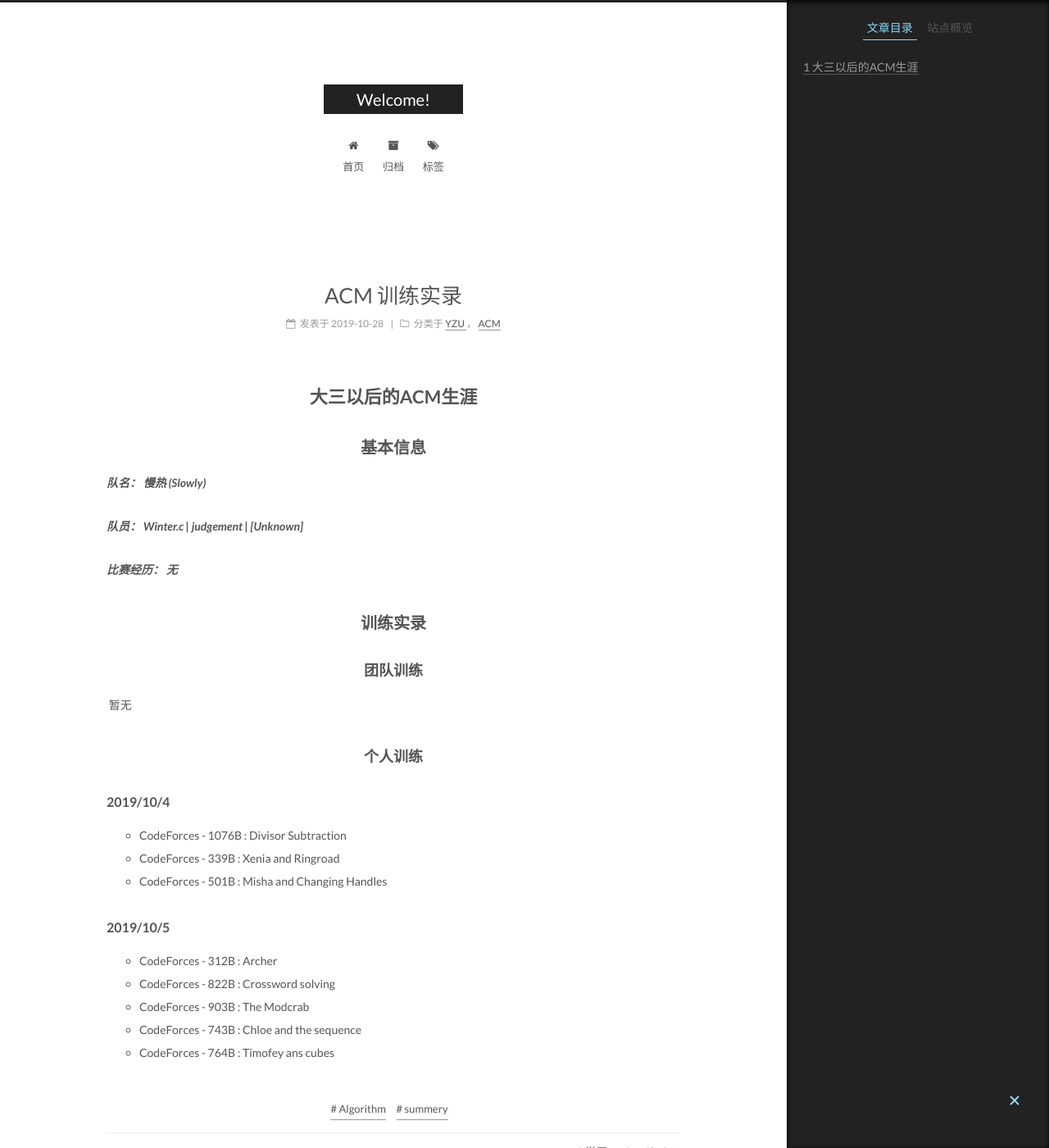
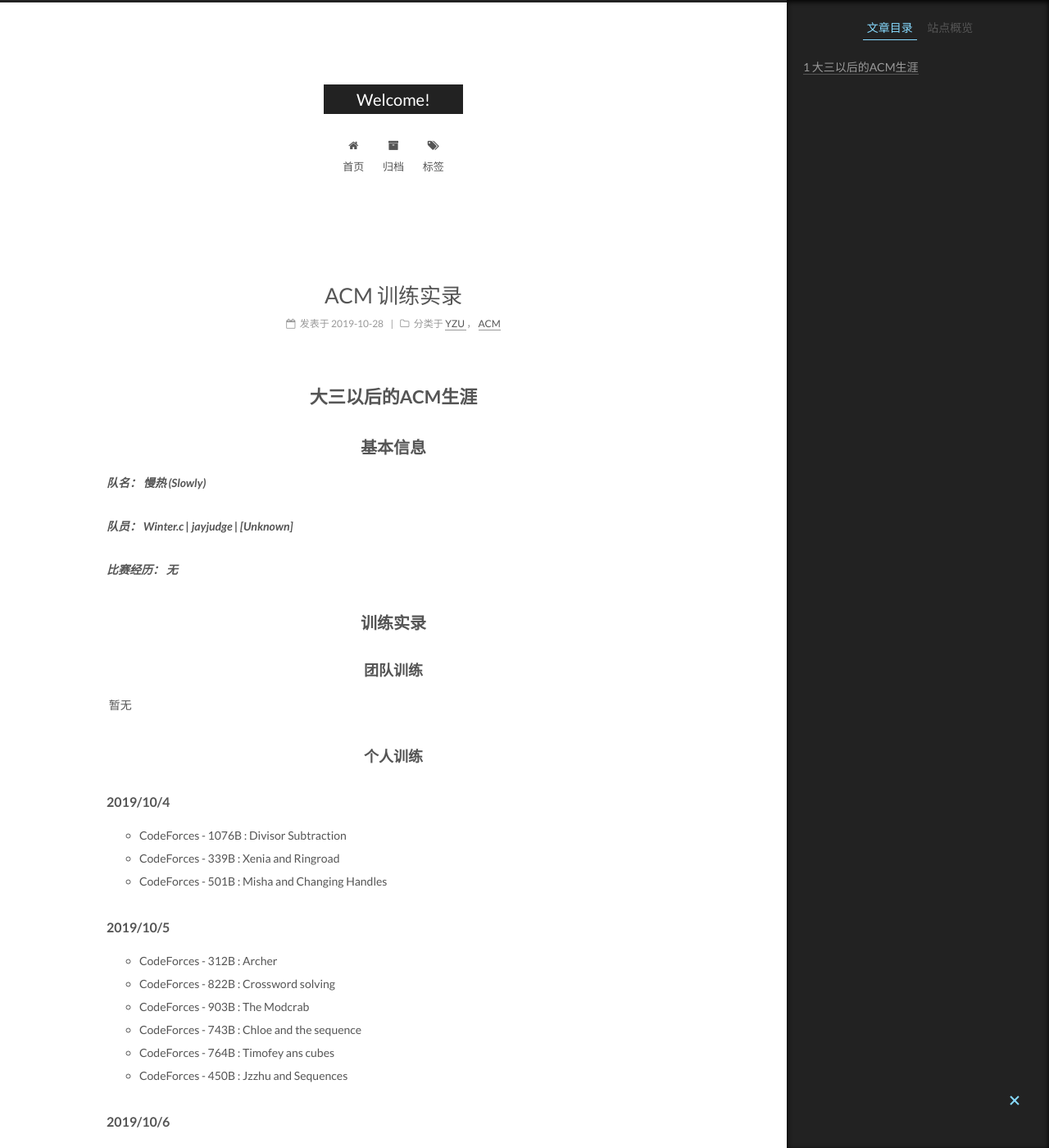
Before and after one commit to WinterZCDong/WinterZCDong.github.io, a Jekyll site: the page built from _posts/2019-10-28-ACM-训练实录.md, in a window 1280 px wide and 1400 px high. Shown: the whole window at 82% size. Built offline with Jekyll 4.4.1, drawn with Linux system fonts in a browser that asks for light colours; some of the changed text lies outside the part shown.

Commit message:
Update 2019-10-28-ACM-训练实录.md

```diff
--- a/_posts/2019-10-28-ACM-训练实录.md
+++ b/_posts/2019-10-28-ACM-训练实录.md
@@ -11,7 +11,7 @@ tags: [Algorithm, summery]
 
 ***队名： 慢热 (Slowly)***
 
-***队员： Winter.c  \|   judgement  \|   [Unknown]***
+***队员： Winter.c  \|   jayjudge  \|   [Unknown]***
 
 ***比赛经历： 无***
 
@@ -38,3 +38,11 @@ tags: [Algorithm, summery]
 * CodeForces - 903B : The Modcrab
 * CodeForces - 743B : Chloe and the sequence
 * CodeForces - 764B : Timofey ans cubes
+* CodeForces - 450B : Jzzhu and Sequences
+
+#### 2019/10/6
+* CodeForces - 233B : Non-square Equation
+
+#### 2019/10/8
+* CodeForces - 479B : Towers
+* CodeForces - 304B : Calendar
```
